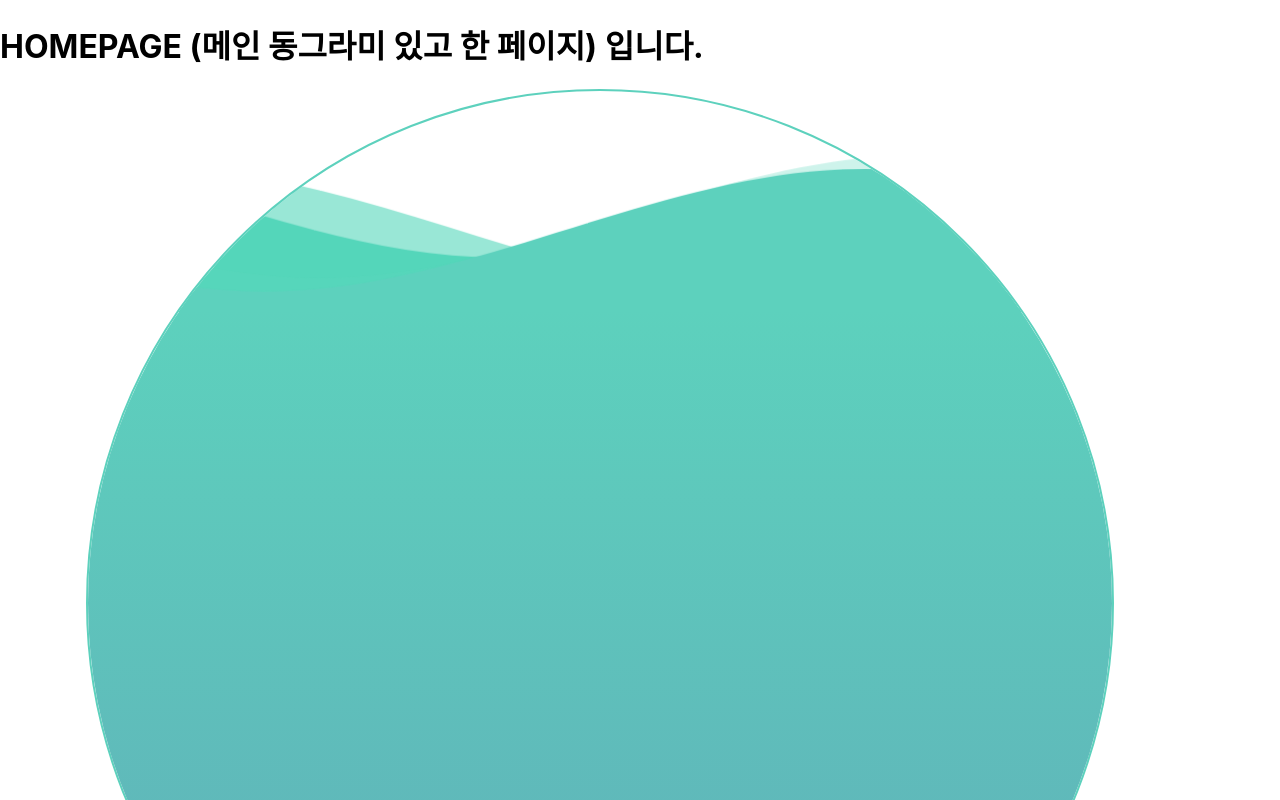
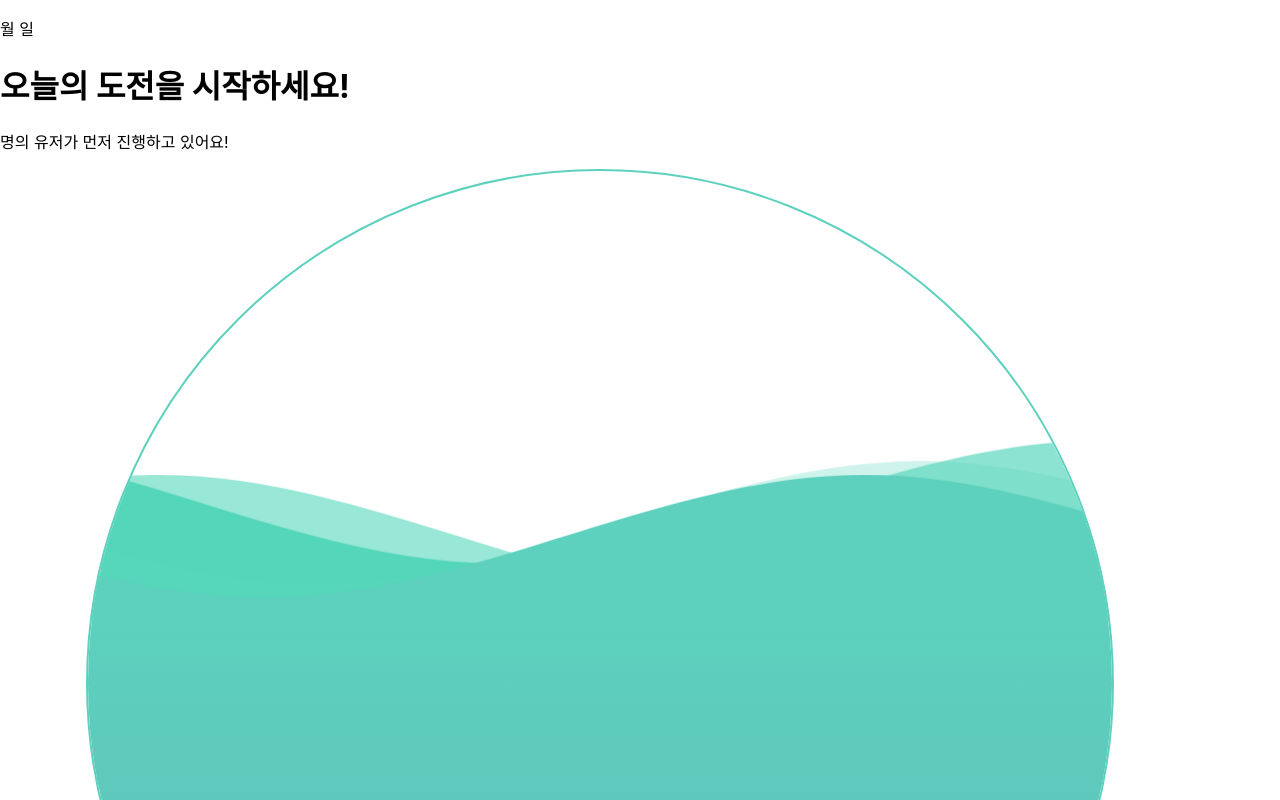
Before and after one commit to rainbowgon/haruman, a React (Create React App) app in the folder frontend/: page /home in a window 1280 px wide. Built offline with nearby package versions, Linux system fonts and the light colour scheme.

Commit message:
[FE/feat]  homepage 레이아웃 및 디자인 기초 생성
-  homepage 레이아웃 및 wave 디자인 추가

```diff
--- a/frontend/src/pages/HomePage.tsx
+++ b/frontend/src/pages/HomePage.tsx
@@ -1,13 +1,32 @@
-import React from "react";
+import React, { useState } from "react";
 import MainStyle from "../components/MainStyle";
 import "../styles/theme.css";
 import "../styles/wave.css";
 import { Link } from "react-router-dom";
 
 const Homepage = () => {
+  const [nowChallenge, setNowChallenge] = useState(true);
+
   return (
     <MainStyle>
-      <h1>HOMEPAGE (메인 동그라미 있고 한 페이지) 입니다.</h1>
+      <div className="homepage_header">
+        <p>{}월 {}일</p>
+        {
+          nowChallenge
+          ?<>
+            <div>
+              <h1>오늘의 도전을 시작하세요!</h1>
+            </div>
+            <p>{}명의 유저가 먼저 진행하고 있어요!</p>
+          </>
+          :<>
+            <div>
+              <h1>{} : {}</h1>
+            </div>
+            <p>{}명의 유저와 함께하고 있어요!</p>
+          </>
+        }
+      </div>
       <div>
         <div className="header">
           <div>
--- a/frontend/src/styles/wave.css
+++ b/frontend/src/styles/wave.css
@@ -34,7 +34,7 @@
 }
 
 .hei{
-  height: 30px;
+  height: 20vw;
   width: 100%;
 }
 
```
